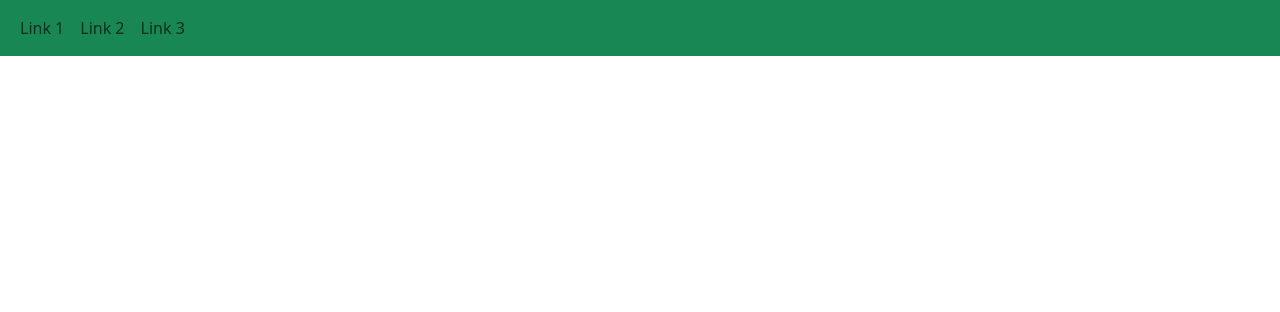
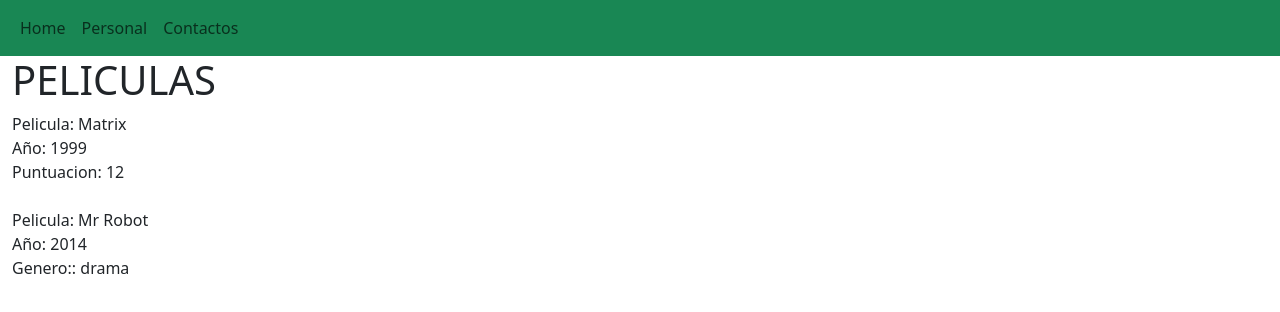
Before and after one commit to gabr13l195/app-prueba-angular, an Angular app: page / in a window 1280 px wide. Shown: the top 312 px of the page. Built offline with nearby package versions, Linux system fonts and the light colour scheme.

Commit message:
creacion de componentes

```diff
--- a/src/app/app.component.html
+++ b/src/app/app.component.html
@@ -1,4 +1,5 @@
 <app-nav-bar></app-nav-bar>
 
+<app-peliculas></app-peliculas>
 
 <router-outlet />
--- a/src/app/app.component.ts
+++ b/src/app/app.component.ts
@@ -2,10 +2,11 @@ import { Component } from '@angular/core';
 import { RouterOutlet } from '@angular/router';
 import { SaludoComponent } from './saludo/saludo.component';
 import { NavBarComponent } from './components/nav-bar/nav-bar.component';
+import { PeliculasComponent } from "./pages/peliculas/peliculas.component";
 
 @Component({
   selector: 'app-root',
-  imports: [RouterOutlet, SaludoComponent, NavBarComponent],
+  imports: [RouterOutlet, SaludoComponent, NavBarComponent, PeliculasComponent],
   templateUrl: './app.component.html',
   styleUrl: './app.component.css'
 })
--- a/src/app/components/nav-bar/nav-bar.component.html
+++ b/src/app/components/nav-bar/nav-bar.component.html
@@ -2,13 +2,13 @@
     <div class="container-fluid">
         <ul class="navbar-nav">
             <li class="nav-item">
-                <a class="nav-link" href="#">Link 1</a>
+                <a class="nav-link" href="#">Home</a>
             </li>
             <li class="nav-item">
-                <a class="nav-link" href="#">Link 2</a>
+                <a class="nav-link" href="#">Personal</a>
             </li>
             <li class="nav-item">
-                <a class="nav-link" href="#">Link 3</a>
+                <a class="nav-link" href="#">Contactos</a>
             </li>
         </ul>
     </div>
--- a/src/app/pages/peliculas/peliculas.component.html
+++ b/src/app/pages/peliculas/peliculas.component.html
@@ -1 +1,15 @@
-<p>peliculas works!</p>
+<div class="container-fluid">
+    <h1>PELICULAS</h1>
+    <span>
+        Pelicula: {{nombre}} <br>
+        Año: {{anio}} <br>
+        Puntuacion: {{4*3}}
+        <br>
+    </span>
+    <br>
+    <span>
+        Pelicula: {{pelicula.nombre}}<br>
+        Año: {{pelicula.anio}} <br>
+        Genero:: {{pelicula.genero}}
+    </span>
+</div>
--- a/src/app/pages/peliculas/peliculas.component.ts
+++ b/src/app/pages/peliculas/peliculas.component.ts
@@ -7,5 +7,14 @@ import { Component } from '@angular/core';
   styleUrl: './peliculas.component.css'
 })
 export class PeliculasComponent {
+  nombre = "Matrix";
+  anio = 1999;
+  genero = "accion"
+
+  pelicula = {
+    nombre: "Mr Robot",
+    anio: 2014,
+    genero: "drama"
+  }
 
 }
```
